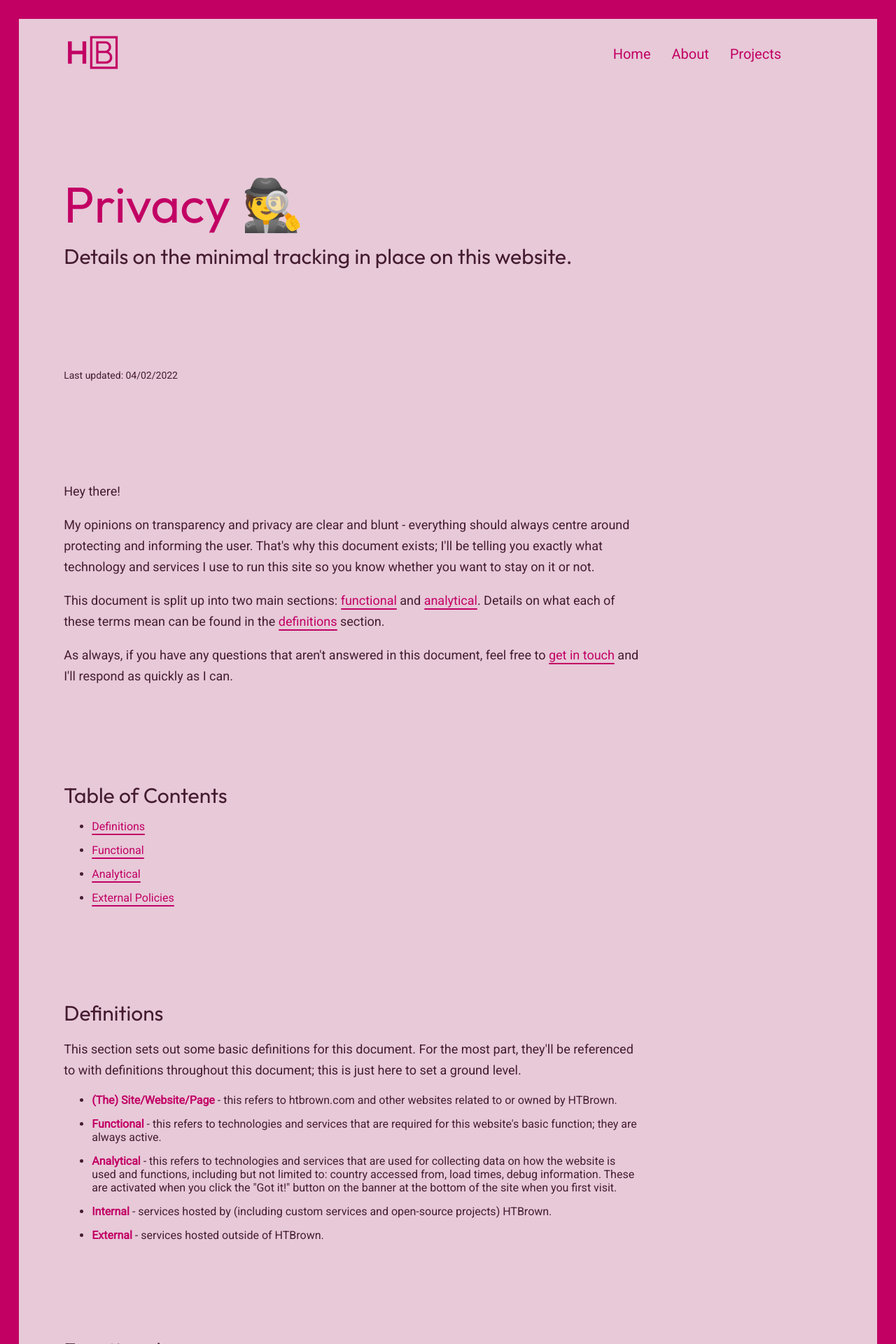
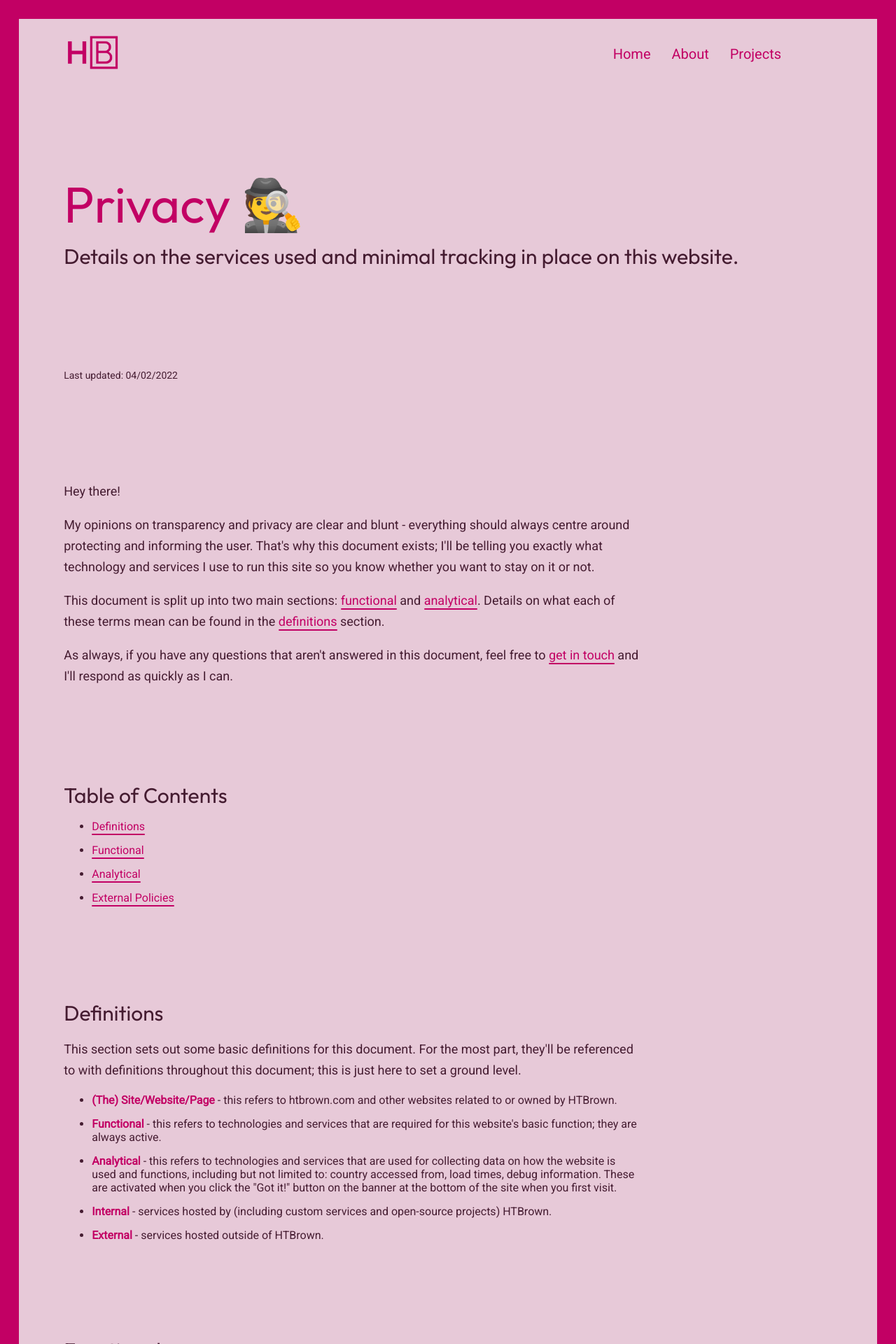
Before and after one commit to htbrown/htbrown.com, a Jekyll site: the page built from privacy.html, in a window 1280 px wide. Shown: the top 1920 px of the page at 70% size. Built offline with Jekyll 4.4.1, drawn with Linux system fonts in a browser that asks for light colours.

Commit message:
updated privacy

```diff
--- a/privacy.html
+++ b/privacy.html
@@ -1,6 +1,6 @@
 ---
 title: Privacy
-description: Details on the minimal tracking in place on this website.
+description: Details on the services used and minimal tracking in place on this website.
 layout: page
 permalink: /privacy
 github: https://github.com/htbrown/htbrown.github.io/blob/main/privacy.html
```
